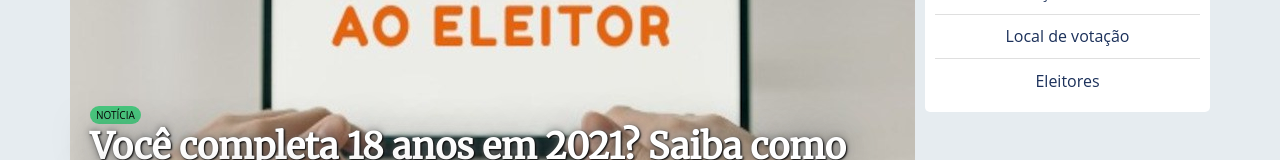
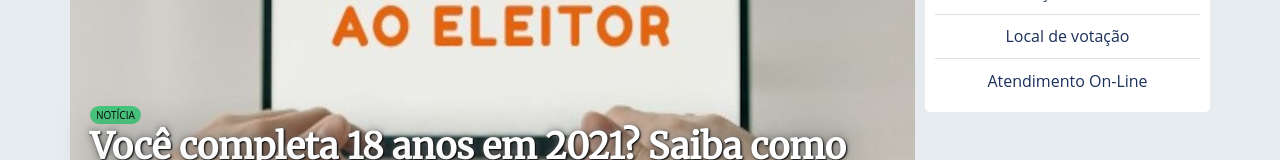
Before and after one commit to marcelorbueno/treinamento-git, a plain HTML site: page index.html in a window 1280 px wide. Shown: the part 332-492 px from the top of the page. Drawn offline with Linux system fonts and the light colour scheme.

Commit message:
Alteração do link na branch 'sprint-001-US001'

```diff
--- a/index.html
+++ b/index.html
@@ -62,7 +62,7 @@
                             <li><a href="#">Validar documentos</a></li>
                             <li><a href="#">Situação eleitoral</a></li>
                             <li><a href="#">Local de votação</a></li>
-                            <li><a href="#">Eleitores</a></li>
+                            <li><a href="#">Atendimento On-Line</a></li>
                         </ul>
                     </div>
                 </nav>
```
